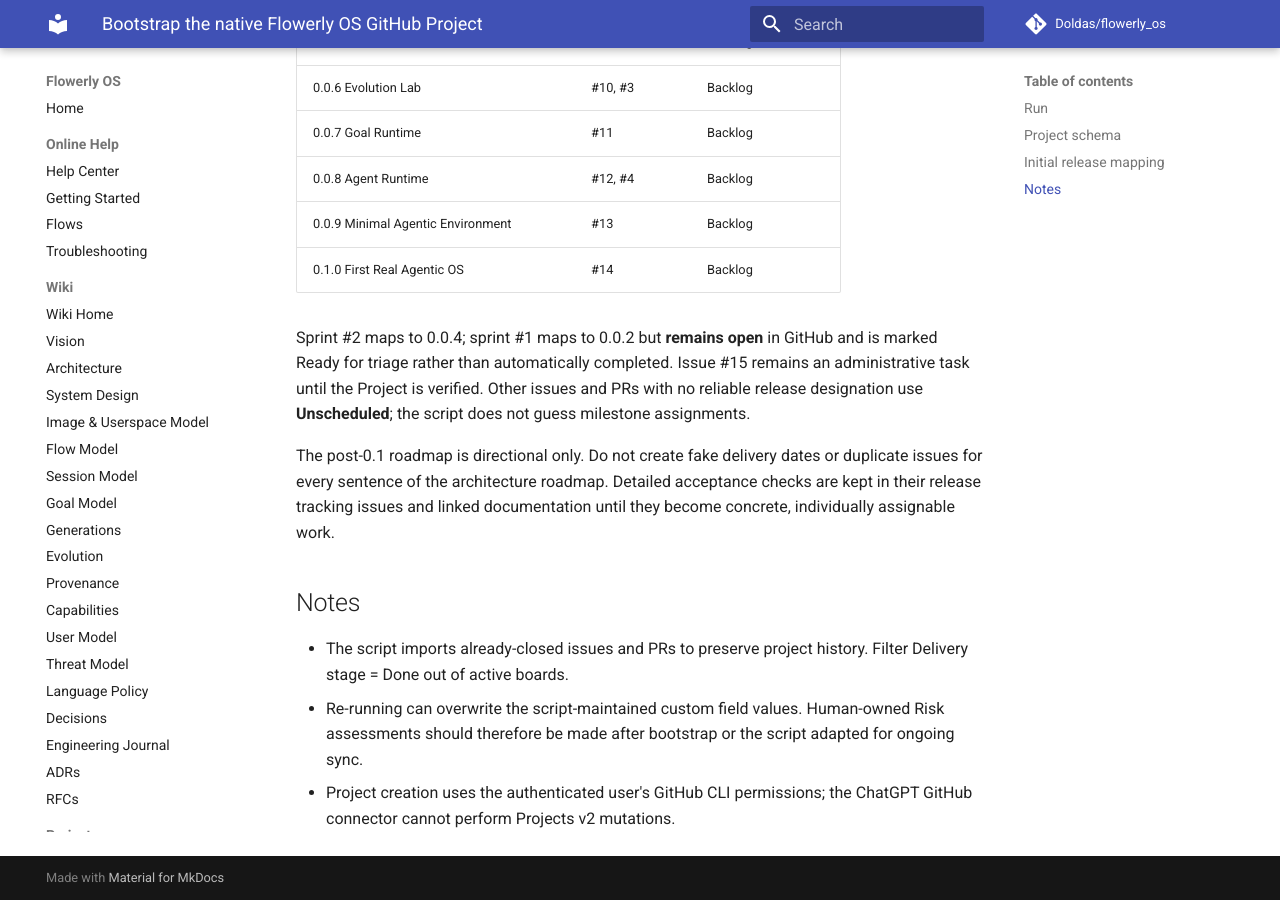
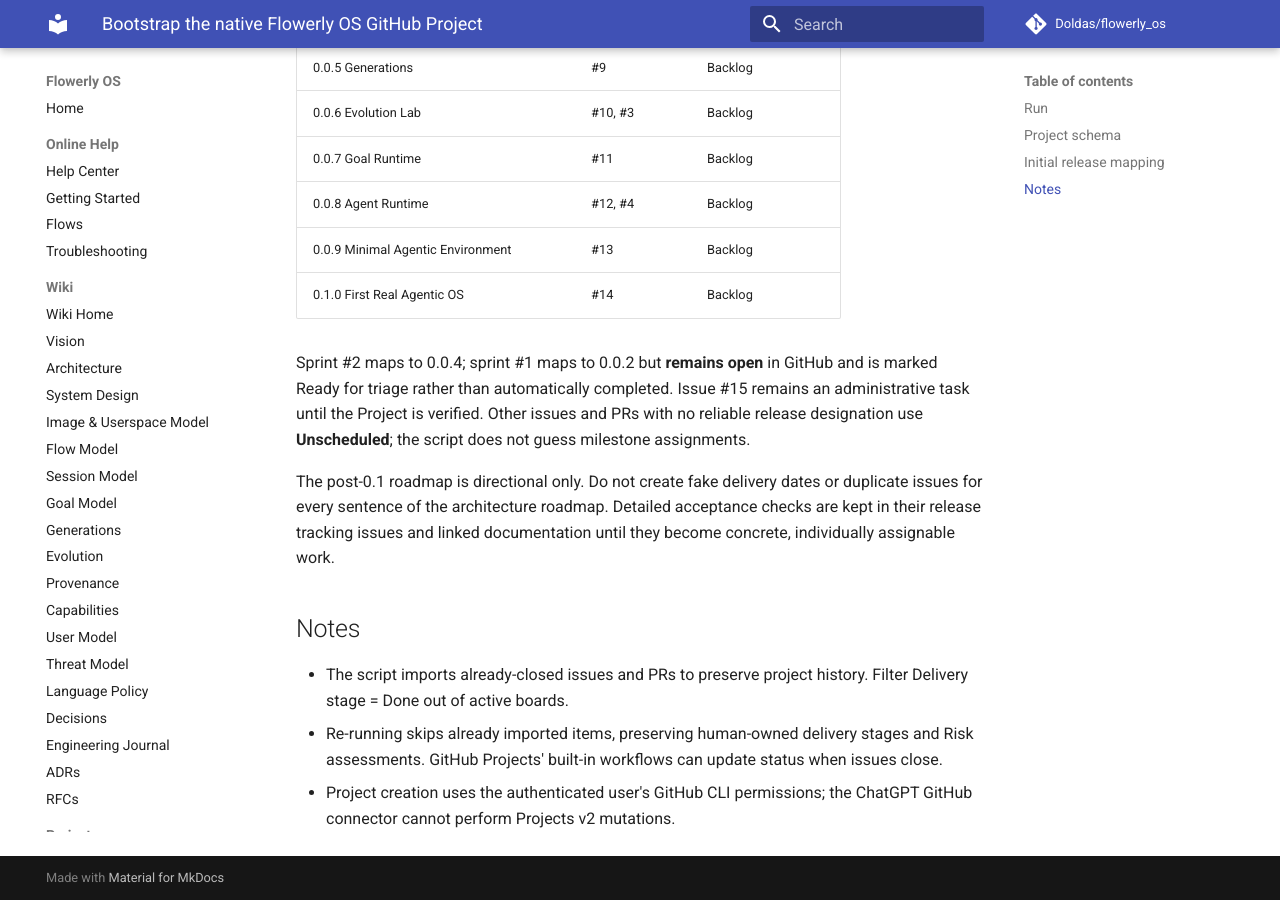
Before and after one commit to Doldas/flowerly_os, an MkDocs documentation site: the page built from docs/project/bootstrap.md, in a window 1280 px wide and 900 px high, scrolled down 1546 px. Built offline with MkDocs 1.6.1 and Material for MkDocs 9.7.7, drawn with Linux system fonts in a browser that asks for light colours; comment, search, counter and statistics services are not loaded; some of the changed text lies outside the part shown.

Commit message:
docs: clarify non-destructive project sync

````diff
--- a/docs/project/bootstrap.md
+++ b/docs/project/bootstrap.md
@@ -14,7 +14,7 @@
 python3 scripts/bootstrap-github-project.py
 ```
 
-Run from a checkout that includes the helper (the feature branch until its PR is merged). The script creates the Project if no Project with the exact title `Flowerly OS — Engineering Roadmap` exists. It reuses that Project on later runs, links it to `flowerly_os`, creates any missing planning fields/views, and imports the repository's **complete issues and pull-request lists including closed items**. Rerun to import new items or refresh stage classifications.
+Run from a checkout that includes the helper (the feature branch until its PR is merged). The script creates the Project if no Project with the exact title `Flowerly OS — Engineering Roadmap` exists. It reuses that Project on later runs, links it to `flowerly_os`, creates any missing planning fields/views, and imports the repository's **complete issues and pull-request lists including closed items**. Rerun to import newly created issues or PRs. Existing Project items and their human-edited field values are left untouched.
 
 ## Project schema
 
@@ -52,5 +52,5 @@
 ## Notes
 
 - The script imports already-closed issues and PRs to preserve project history. Filter Delivery stage = Done out of active boards.
-- Re-running can overwrite the script-maintained custom field values. Human-owned Risk assessments should therefore be made after bootstrap or the script adapted for ongoing sync.
+- Re-running skips already imported items, preserving human-owned delivery stages and Risk assessments. GitHub Projects' built-in workflows can update status when issues close.
 - Project creation uses the authenticated user's GitHub CLI permissions; the ChatGPT GitHub connector cannot perform Projects v2 mutations.
````
